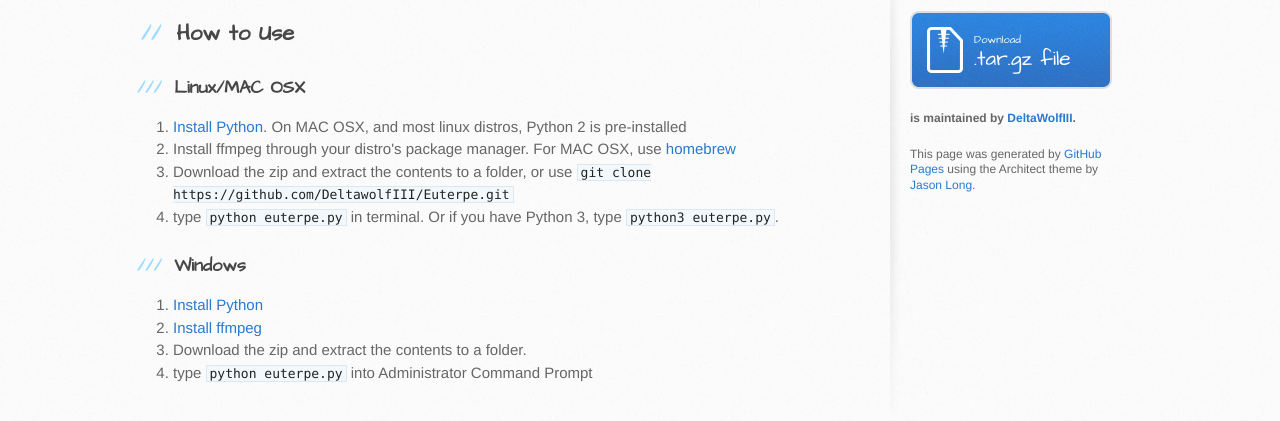
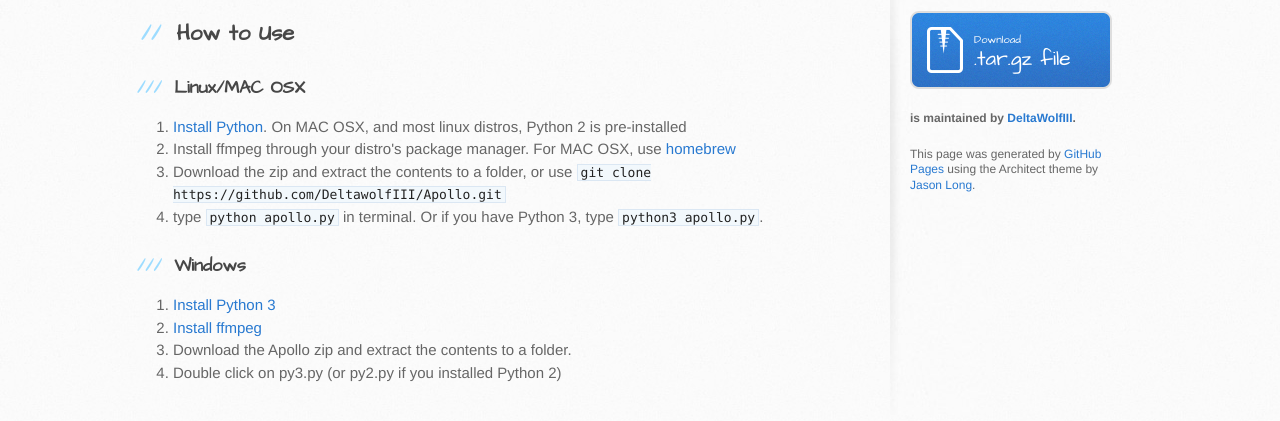
Before and after one commit to DeltaWolfIII/Apollo, a plain HTML site: page index.html in a window 1280 px wide. Shown: the part 321-742 px from the top of the page. Drawn offline with Linux system fonts and the light colour scheme.

```diff
--- a/index.html
+++ b/index.html
@@ -44,19 +44,19 @@
 <a href="https://www.python.org/downloads/">Install Python</a>. On MAC OSX, and most linux distros, Python 2 is pre-installed</li>
 <li>Install ffmpeg through your distro's package manager. For MAC OSX, use <a href="http://brew.sh/">homebrew</a>
 </li>
-<li>Download the zip and extract the contents to a folder, or use <code>git clone https://github.com/DeltawolfIII/Euterpe.git</code>
+<li>Download the zip and extract the contents to a folder, or use <code>git clone https://github.com/DeltawolfIII/Apollo.git</code>
 </li>
-<li>type <code>python euterpe.py</code> in terminal. Or if you have Python 3, type <code>python3 euterpe.py</code>.</li>
+<li>type <code>python apollo.py</code> in terminal. Or if you have Python 3, type <code>python3 apollo.py</code>.</li>
 </ol>
 
 <h3>
 <a id="windows" class="anchor" href="#windows" aria-hidden="true"><span aria-hidden="true" class="octicon octicon-link"></span></a>Windows</h3>
 
 <ol>
-<li><a href="https://www.python.org/downloads/">Install Python</a></li>
+<li><a href="https://www.python.org/downloads/">Install Python 3</a></li>
 <li><a href="https://github.com/adaptlearning/adapt_authoring/wiki/Installing-FFmpeg">Install ffmpeg</a></li>
-<li>Download the zip and extract the contents to a folder.</li>
-<li>type <code>python euterpe.py</code> into Administrator Command Prompt</li>
+<li>Download the Apollo zip and extract the contents to a folder.</li>
+<li>Double click on py3.py (or py2.py if you installed Python 2)</li>
 </ol>
         </section>
 
--- a/params.json
+++ b/params.json
@@ -1,6 +1,6 @@
 {
   "name": "Apollo",
   "tagline": "Download songs directly from Youtube",
-  "body": "# Apollo\r\nA simple Python script that utilizes Youtube-dl to download songs.\r\n\r\n##How to Use\r\n###Linux/MAC OSX\r\n0. [Install Python](https://www.python.org/downloads/). On MAC OSX, and most linux distros, Python 2 is pre-installed\r\n0. Install ffmpeg through your distro's package manager. For MAC OSX, use [homebrew](http://brew.sh/)\r\n0. Download the zip and extract the contents to a folder, or use `git clone https://github.com/DeltawolfIII/Euterpe.git`\r\n0. type `python euterpe.py` in terminal. Or if you have Python 3, type `python3 euterpe.py`.\r\n\r\n###Windows\r\n0. [Install Python](https://www.python.org/downloads/)\r\n0. [Install ffmpeg](https://github.com/adaptlearning/adapt_authoring/wiki/Installing-FFmpeg)\r\n0. Download the zip and extract the contents to a folder.\r\n0. type `python euterpe.py` into Administrator Command Prompt\r\n",
+  "body": "# Apollo\r\nA simple Python script that utilizes Youtube-dl to download songs.\r\n\r\n##How to Use\r\n###Linux/MAC OSX\r\n0. [Install Python](https://www.python.org/downloads/). On MAC OSX, and most linux distros, Python 2 is pre-installed\r\n0. Install ffmpeg through your distro's package manager. For MAC OSX, use [homebrew](http://brew.sh/)\r\n0. Download the zip and extract the contents to a folder, or use `git clone https://github.com/DeltawolfIII/Apollo.git`\r\n0. type `python apollo.py` in terminal. Or if you have Python 3, type `python3 apollo.py`.\r\n\r\n###Windows\r\n0. [Install Python 3](https://www.python.org/downloads/)\r\n0. [Install ffmpeg](https://github.com/adaptlearning/adapt_authoring/wiki/Installing-FFmpeg)\r\n0. Download the Apollo zip and extract the contents to a folder.\r\n0. Double click on py3.py (or py2.py if you installed Python 2)\r\n",
   "note": "Don't delete this file! It's used internally to help with page regeneration."
 }
```
